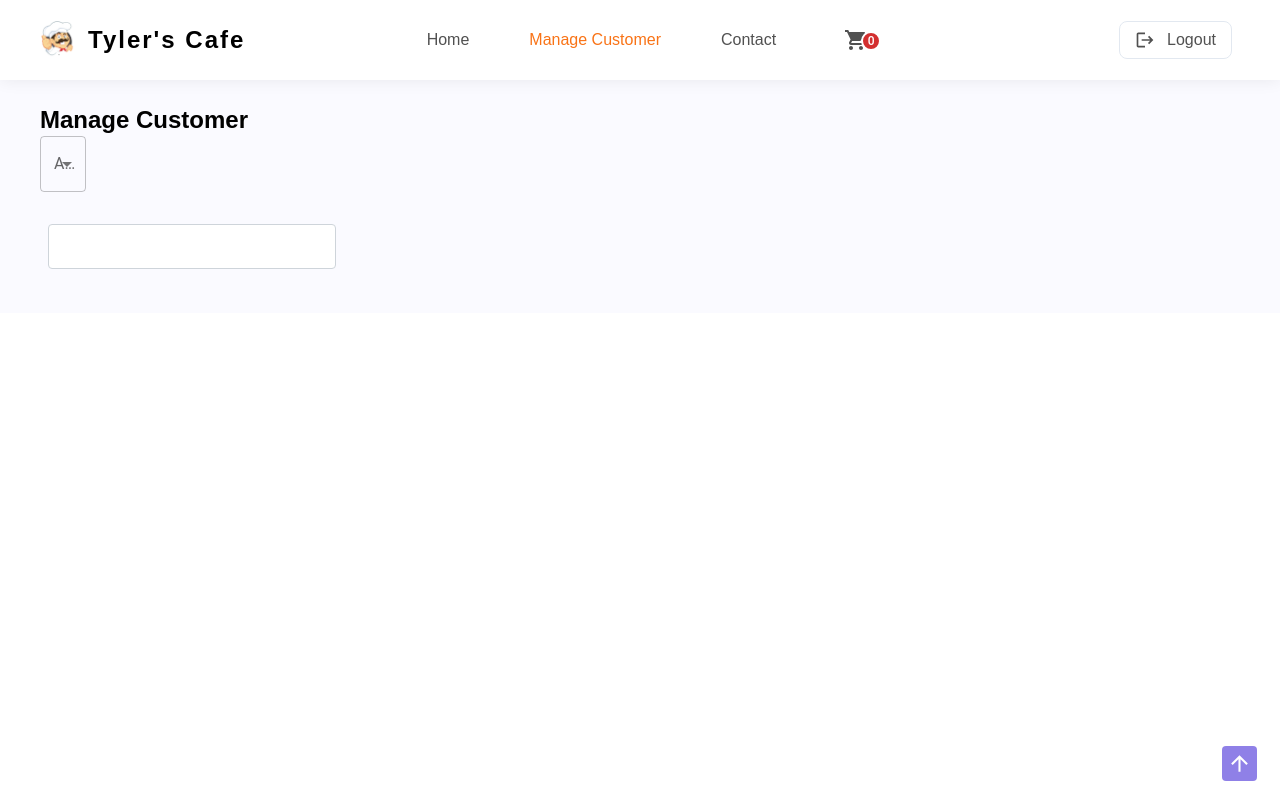
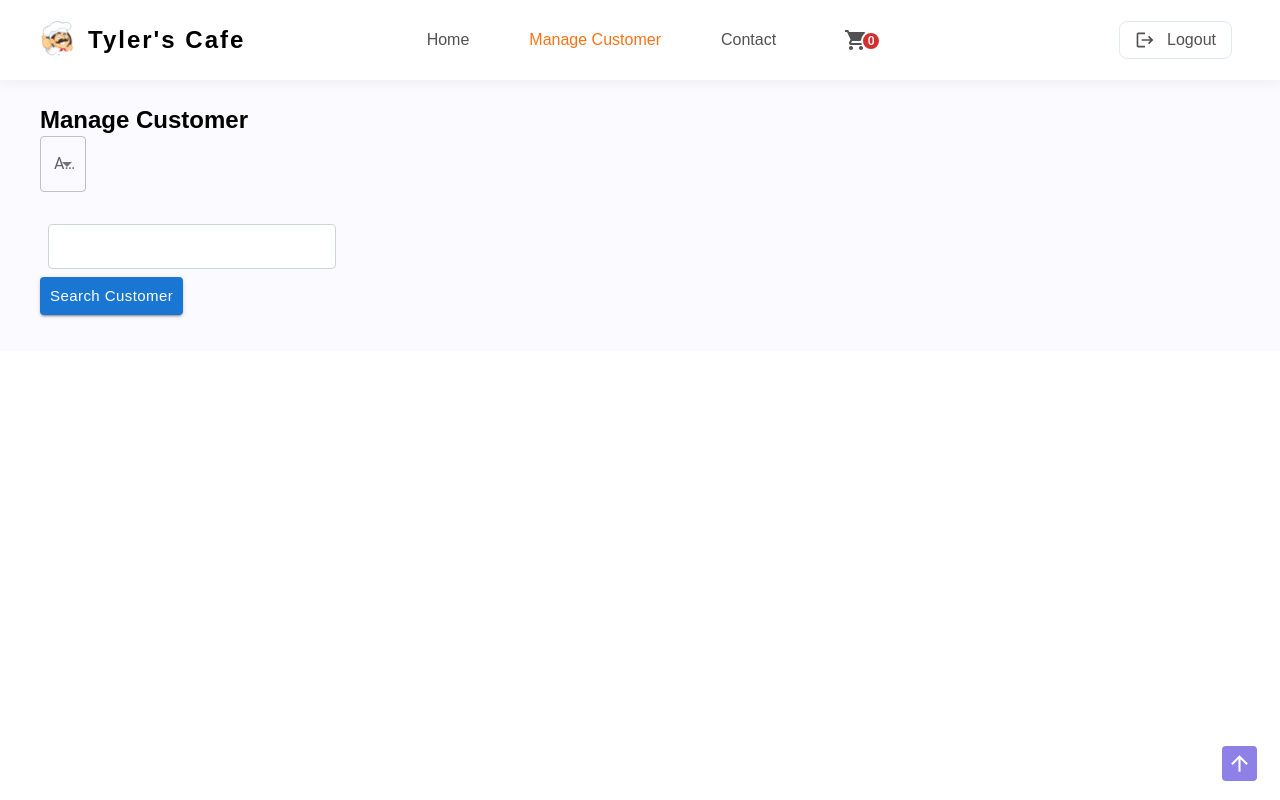
Before and after one commit to AshanSandeep06/Food-Shop-System, a React (Create React App) app in the folder frontend/: page /manage_customer in a window 1280 px wide. Built offline with nearby package versions, Linux system fonts and the light colour scheme.

Commit message:
Content Updated in ManageCustomer Component

```diff
--- a/frontend/src/pages/ManageCustomer/ManageCustomer.tsx
+++ b/frontend/src/pages/ManageCustomer/ManageCustomer.tsx
@@ -1,4 +1,5 @@
 import {
+  Button,
   FormControl,
   InputBase,
   InputLabel,
@@ -59,7 +60,8 @@ const ManageCustomer = () => {
             <Select
               labelId="demo-simple-select-label"
               id="demo-simple-select"
-              label="Age">
+              label="Age"
+            >
               <MenuItem value={10}>Ten</MenuItem>
               <MenuItem value={20}>Twenty</MenuItem>
               <MenuItem value={30}>Thirty</MenuItem>
@@ -75,7 +77,14 @@ const ManageCustomer = () => {
         </div>
 
         <div>
-
+          <Button
+            className="!px-[10px] !capitalize !font-poppins !font-normal !text-[15px]"
+            variant="contained"
+            color="primary"
+            endIcon={null}
+          >
+            Search Customer
+          </Button>
         </div>
       </section>
     </section>
```
